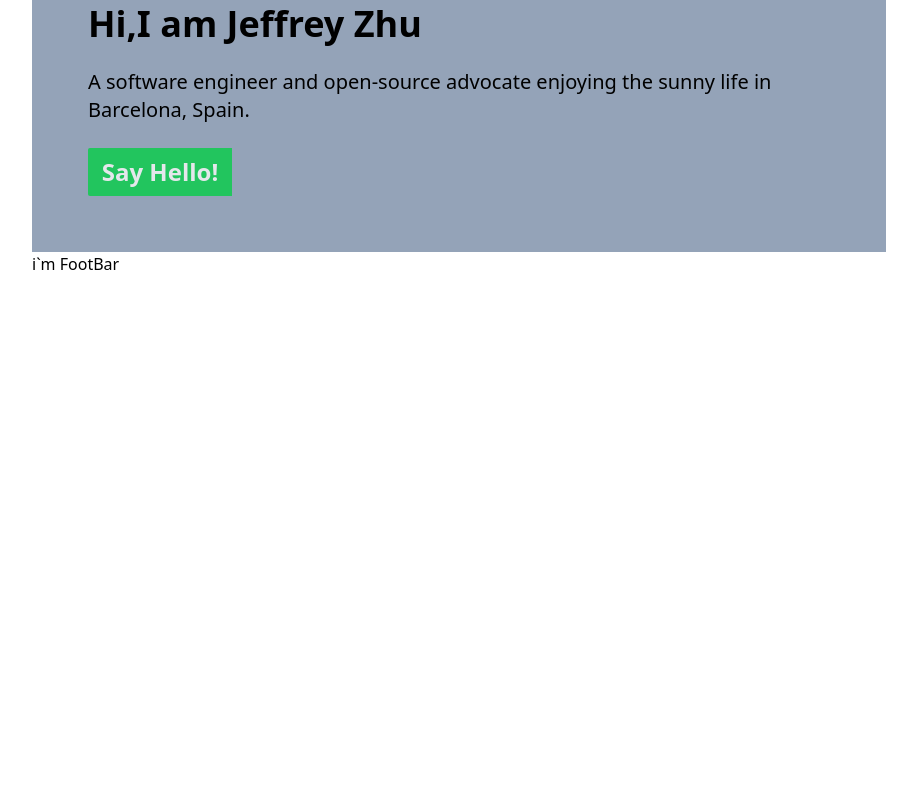
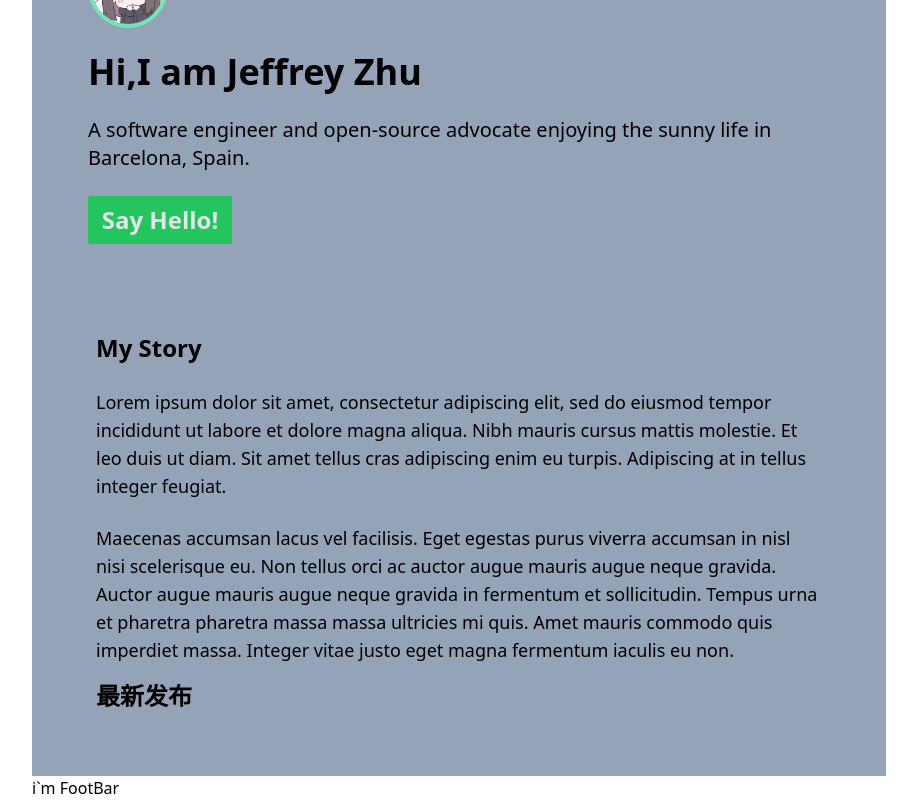
Before and after one commit to JeffreyZhu0201/NanoPress, a React (Create React App) app in the folder jeffreysblogfronted/: page /home in a window 1280 px wide. Shown: the part 308-1108 px from the top of the page, without its empty margins (181-1098 px from the left). Before the commit the page ends 800 px from the top, so only its background shows below. Built offline with nearby package versions, Linux system fonts and the light colour scheme.

Commit message:
优化路由

```diff
--- a/jeffreysblogfronted/src/App.tsx
+++ b/jeffreysblogfronted/src/App.tsx
@@ -2,7 +2,7 @@
  * @Author: JeffreyZhu 1624410543@qq.com
  * @Date: 2024-11-24 23:42:30
  * @LastEditors: JeffreyZhu 1624410543@qq.com
- * @LastEditTime: 2024-11-26 14:42:48
+ * @LastEditTime: 2024-11-26 23:33:10
  * @FilePath: \JeffreysBlog\jeffreysblogfronted\src\App.tsx
  * @Description: File Description Here...
  *
@@ -29,6 +29,29 @@ import Me from './pages/Me'
 import User from './pages/User'
 import Projects from './pages/Projects'
 
+const RouterList = [
+  {
+    path:"/home",
+    page:<Homepage></Homepage>
+  },
+  {
+    path:"/blogs",
+    page:<Blogs></Blogs>
+  },
+  {
+    path:"/projects",
+    page:<Projects></Projects>
+  },
+  {
+    path:"/me",
+    page:<Me></Me>
+  },
+  {
+    path:"/user",
+    page:<User></User>
+  }
+]
+
 function App() {
   return (
     <Router>
@@ -37,11 +60,11 @@ function App() {
           <NavBar />
 
           <Routes>
-            <Route path='/home' element={<Homepage />} />
-            <Route path='/blogs' element={<Blogs />} />
-            <Route path='/projects' element={<Projects />} />
-            <Route path='/me' element={<Me />} />
-            <Route path='/user' element={<User />} />
+              {
+                RouterList.map((item)=>{
+                  return <Route path={item.path} element={item.page}/>
+                })
+              }
           </Routes>
 
           <FootBar />
--- /dev/null
+++ b/jeffreysblogfronted/src/components/ArticleCard.tsx
@@ -0,0 +1,11 @@
+
+import React from "react"
+
+function ArticleCard(){
+
+    return (
+        <></>
+    )
+}
+
+export default ArticleCard
--- a/jeffreysblogfronted/src/index.css
+++ b/jeffreysblogfronted/src/index.css
@@ -6,8 +6,3 @@ body {
   margin: 0;
   padding: 0;
 }
-
-code {
-  font-family: source-code-pro, Menlo, Monaco, Consolas, 'Courier New',
-    monospace;
-}
--- a/jeffreysblogfronted/src/pages/Homepage.tsx
+++ b/jeffreysblogfronted/src/pages/Homepage.tsx
@@ -2,7 +2,7 @@
  * @Author: JeffreyZhu 1624410543@qq.com
  * @Date: 2024-11-25 20:51:21
  * @LastEditors: JeffreyZhu 1624410543@qq.com
- * @LastEditTime: 2024-11-26 15:17:13
+ * @LastEditTime: 2024-11-26 15:44:56
  * @FilePath: \JeffreysBlog\jeffreysblogfronted\src\pages\Homepage.tsx
  * @Description: File Description Here...
  *
@@ -11,14 +11,15 @@
 
 import React from "react"
 import Avatar from "../resource/avatar.jpeg"
+import ArticleCard from "../components/ArticleCard"
 
 
 function Homepage(){
 
 
     return (
-        <div className="Homepage bg-slate-400 w-full flex p-2 md:p-14">
-            <div className="introduction">
+        <div className="Homepage bg-slate-400 w-full flex flex-col p-2 md:p-14">
+            <div className="introduction my-12 md:mb-20">
                 <img src={Avatar} alt="" className="border-2 md:border-4 h-14 md:h-20 border-emerald-100 md:border-emerald-300 my-6 rounded-full"/>
                 <p className="text-3xl font-extrabold md:text-4xl my-6">Hi,I am Jeffrey Zhu</p>
                 <p className="text-xl font-sans my-6 ">A software engineer and open-source advocate enjoying the sunny life in Barcelona, Spain.</p>
@@ -30,9 +31,20 @@ function Homepage(){
                 </div>
 
             </div>
-            <div>
+
+            <div className="p-2">
+                <p className="text-2xl font-bold">My Story</p>
+                <p className="text-base font-light md:text-lg my-6">Lorem ipsum dolor sit amet, consectetur adipiscing elit, sed do eiusmod tempor incididunt ut labore et dolore magna aliqua. Nibh mauris cursus mattis molestie. Et leo duis ut diam. Sit amet tellus cras adipiscing enim eu turpis. Adipiscing at in tellus integer feugiat.</p>
+                <p className="text-base font-light md:text-lg">Maecenas accumsan lacus vel facilisis. Eget egestas purus viverra accumsan in nisl nisi scelerisque eu. Non tellus orci ac auctor augue mauris augue neque gravida. Auctor augue mauris augue neque gravida in fermentum et sollicitudin. Tempus urna et pharetra pharetra massa massa ultricies mi quis. Amet mauris commodo quis imperdiet massa. Integer vitae justo eget magna fermentum iaculis eu non.</p>
+            </div>
+
+            <div className="p-2">
+                <p className="text-2xl font-bold">最新发布</p>
+
+                <ArticleCard></ArticleCard>
 
             </div>
+
         </div>
     )
 
```
